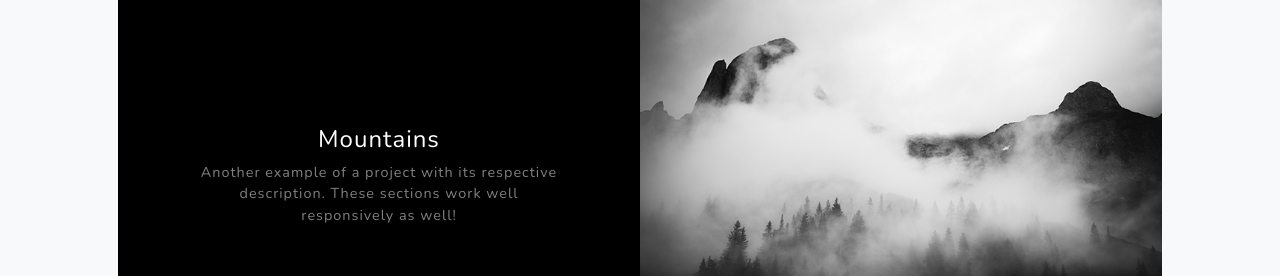
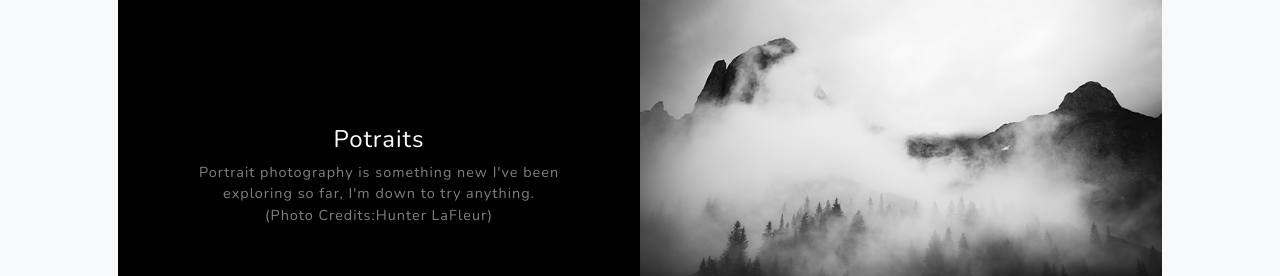
Before and after one commit to salmanilm/salmanilm.github.io, a plain HTML site: page index.html in a window 1280 px wide. Shown: the part 2520-2796 px from the top of the page. Drawn offline with nearby package versions, Linux system fonts and the light colour scheme.

Commit message:
Update index.html

```diff
--- a/index.html
+++ b/index.html
@@ -94,8 +94,8 @@
                         <div class="bg-black text-center h-100 project">
                             <div class="d-flex h-100">
                                 <div class="project-text w-100 my-auto text-center text-lg-right">
-                                    <h4 class="text-white">Mountains</h4>
-                                    <p class="mb-0 text-white-50">Another example of a project with its respective description. These sections work well responsively as well!</p>
+                                    <h4 class="text-white">Potraits</h4>
+                                    <p class="mb-0 text-white-50">Portrait photography is something new I've been exploring so far, I'm down to try anything. (Photo Credits:Hunter LaFleur)</p>
                                 </div>
                             </div>
                         </div>
```
